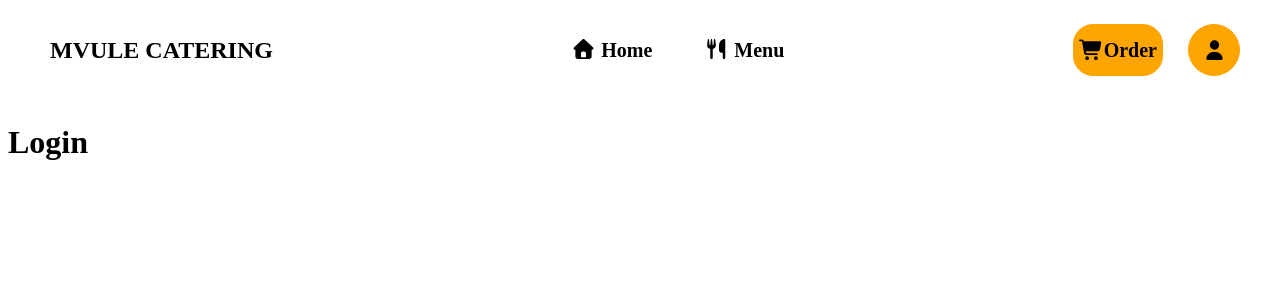
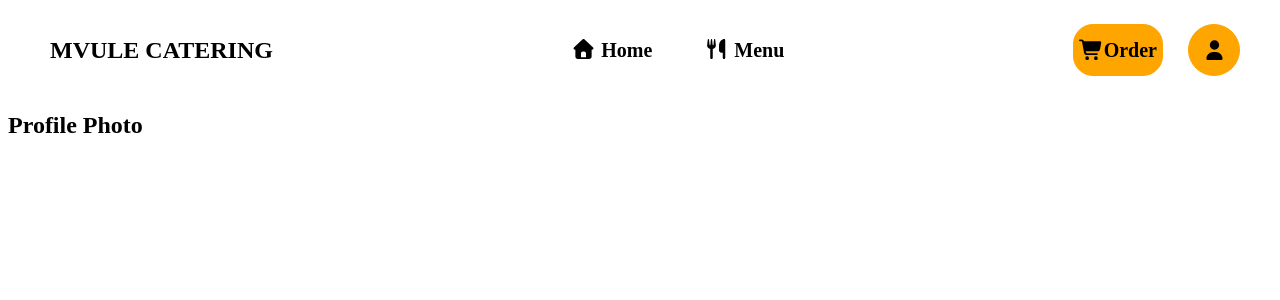
Before and after one commit to Ongeri123/Kitchen-hub, a React (Vite) app: page /login in a window 1280 px wide. Shown: the top 300 px of the page. Built offline with nearby package versions, Linux system fonts and the light colour scheme.

Commit message:
updated menu file

```diff
--- a/src/App.jsx
+++ b/src/App.jsx
@@ -3,6 +3,8 @@ import { BrowserRouter, Routes, Route } from 'react-router-dom'
 import '/src/App.css'
 import Navbar from './Components/Navbar'
 import Home from './Components/Home'
+import Menu from './Components/Menu'
+import Login from './Components/Account'
 
 function App() {
   return (
@@ -10,9 +12,9 @@ function App() {
       <Navbar />
       <Routes>
         <Route path='/' element={<Home/>}/>
-        <Route path='/menu' element={<h1>Menu</h1>}/>
+        <Route path='/menu' element={<Menu/>}/>
         <Route path='/orders' element={<h1>Orders</h1>}/>
-        <Route path='/login' element={<h1>Login</h1>}/>
+        <Route path='/login' element={<Login/>}/>
       </Routes>
     </BrowserRouter>
   )
--- a/src/Components/Account.jsx
+++ b/src/Components/Account.jsx
@@ -0,0 +1,9 @@
+function Login() {
+    return (
+        <div className="login-container">
+            <h2>Profile Photo</h2>
+        </div>
+    )
+}
+
+export default Login;
--- a/src/Components/Menu.jsx
+++ b/src/Components/Menu.jsx
@@ -12,7 +12,7 @@ const Menu = () => {
   // Effect hook to fetch menu data when component mounts
   useEffect(() => {
     // Fetch menu data from the API
-    fetch('http://localhost:3000/menu')
+    fetch('http://localhost:3000/menuItems')
       .then(res => res.json()) // Parse JSON response
       .then(data => {
         setMenuItems(data); // Update menu items state
```
